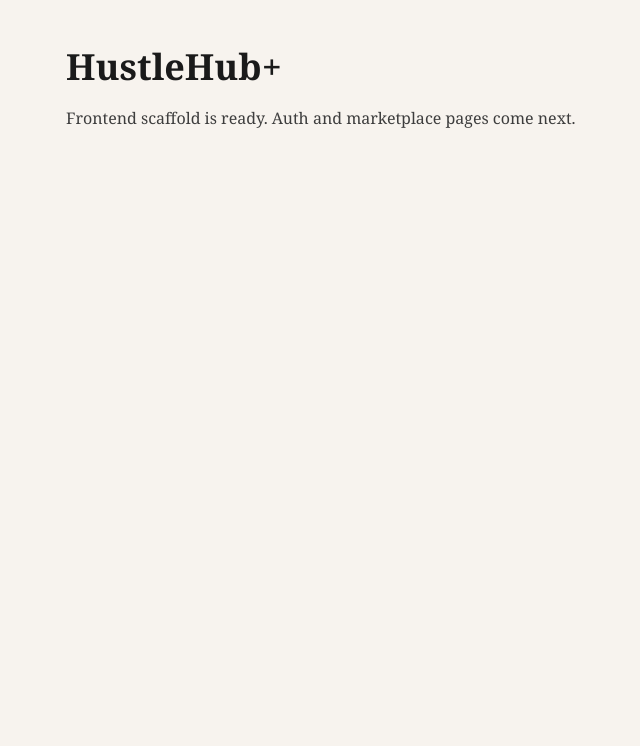
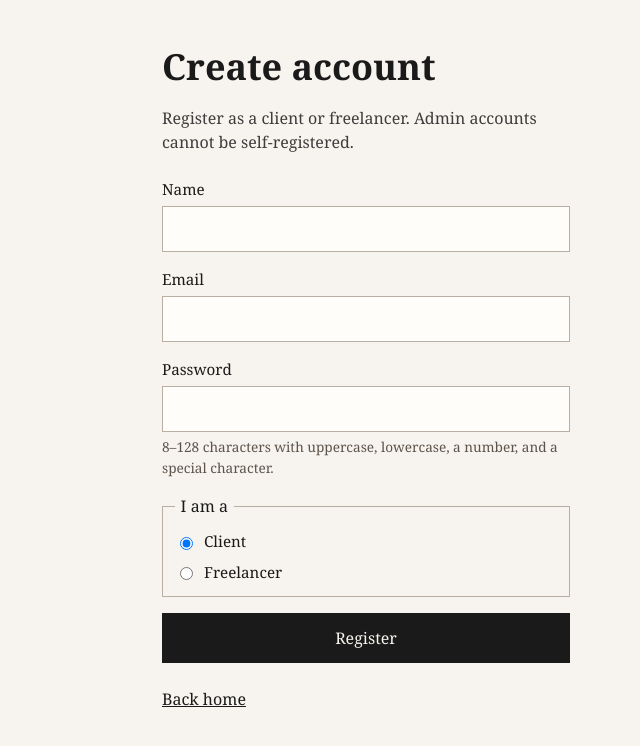
Before and after one commit to akzz98/HustleHub, a React (Vite) app in the folder client/: page /register in a window 1280 px wide. Before the commit this address led to /. Shown: the top 746 px of the page, without its empty margins (274-914 px from the left). Built offline with nearby package versions, Linux system fonts and the light colour scheme; no server answers.

Commit message:
feat(frontend): implement registration page and API integration for user registration

```diff
--- a/client/src/App.jsx
+++ b/client/src/App.jsx
@@ -1,12 +1,14 @@
 import { BrowserRouter, Navigate, Route, Routes } from 'react-router-dom';
 import HomePage from './pages/HomePage';
+import RegisterPage from './pages/RegisterPage';
 
 function App() {
   return (
     <BrowserRouter>
       <Routes>
         <Route path="/" element={<HomePage />} />
-        {/* 8.2+ pages: /register, /login, /gigs, … */}
+        <Route path="/register" element={<RegisterPage />} />
+        {/* 8.3+ pages: /login, /gigs, … */}
         <Route path="*" element={<Navigate to="/" replace />} />
       </Routes>
     </BrowserRouter>
--- a/client/src/api/config.js
+++ b/client/src/api/config.js
@@ -1,9 +1,4 @@
-// Vite only exposes env vars prefixed with VITE_
+// Empty string = same origin (Vite proxy in dev). Set VITE_API_URL for a direct API host.
 const apiBaseUrl = (import.meta.env.VITE_API_URL || '').replace(/\/$/, '');
 
-if (!apiBaseUrl) {
-  // Fail early in the console so missing .env is obvious during development.
-  console.warn('VITE_API_URL is not set. Copy client/.env.example to client/.env');
-}
-
 export { apiBaseUrl };
--- /dev/null
+++ b/client/src/api/http.js
@@ -0,0 +1,44 @@
+import { apiBaseUrl } from './config';
+
+async function apiRequest(path, options = {}) {
+  const url = `${apiBaseUrl}${path}`;
+  const headers = {
+    'Content-Type': 'application/json',
+    ...(options.headers || {}),
+  };
+
+  let response;
+  try {
+    response = await fetch(url, {
+      ...options,
+      headers,
+    });
+  } catch {
+    throw new Error('Unable to reach the server. Is the API running?');
+  }
+
+  const contentType = response.headers.get('content-type') || '';
+  const isJson = contentType.includes('application/json');
+  const body = isJson ? await response.json() : null;
+
+  if (!response.ok) {
+    const message =
+      (body && typeof body.error === 'string' && body.error) ||
+      `Request failed (${response.status}).`;
+    const error = new Error(message);
+    error.status = response.status;
+    error.body = body;
+    throw error;
+  }
+
+  return body;
+}
+
+function registerUser({ name, email, password, role }) {
+  return apiRequest('/api/auth/register', {
+    method: 'POST',
+    body: JSON.stringify({ name, email, password, role }),
+  });
+}
+
+export { apiRequest, registerUser };
--- a/client/src/index.css
+++ b/client/src/index.css
@@ -24,8 +24,8 @@ body {
   min-height: 100vh;
 }
 
-main {
-  max-width: 40rem;
+.page {
+  max-width: 28rem;
   margin: 0 auto;
   padding: 2.5rem 1.25rem;
 }
@@ -35,7 +35,88 @@ h1 {
   margin: 0 0 0.75rem;
 }
 
-p {
-  margin: 0;
+.lede {
+  margin: 0 0 1.5rem;
   color: #3d3d3d;
 }
+
+.form {
+  display: grid;
+  gap: 1rem;
+}
+
+.form label {
+  display: grid;
+  gap: 0.35rem;
+  font-size: 0.95rem;
+}
+
+.form input[type='text'],
+.form input[type='email'],
+.form input[type='password'] {
+  font: inherit;
+  padding: 0.65rem 0.75rem;
+  border: 1px solid #b8aea2;
+  background: #fffdf9;
+  color: inherit;
+}
+
+.form fieldset {
+  margin: 0;
+  padding: 0.75rem;
+  border: 1px solid #b8aea2;
+  display: grid;
+  gap: 0.5rem;
+}
+
+.form legend {
+  padding: 0 0.35rem;
+}
+
+.form .choice {
+  display: flex;
+  align-items: center;
+  gap: 0.5rem;
+}
+
+.hint {
+  font-size: 0.85rem;
+  color: #5c534a;
+}
+
+.form button {
+  font: inherit;
+  padding: 0.75rem 1rem;
+  border: 1px solid #1a1a1a;
+  background: #1a1a1a;
+  color: #f7f3ee;
+  cursor: pointer;
+}
+
+.form button:disabled {
+  opacity: 0.6;
+  cursor: not-allowed;
+}
+
+.message {
+  margin: 0;
+  padding: 0.75rem;
+}
+
+.message-error {
+  background: #f4e4e1;
+  color: #6b2a22;
+}
+
+.message-success {
+  background: #e3efe6;
+  color: #1f4d2d;
+}
+
+.footer-link {
+  margin: 1.5rem 0 0;
+}
+
+.footer-link a {
+  color: #1a1a1a;
+}
--- a/client/src/pages/HomePage.jsx
+++ b/client/src/pages/HomePage.jsx
@@ -1,8 +1,13 @@
+import { Link } from 'react-router-dom';
+
 function HomePage() {
   return (
-    <main>
+    <main className="page">
       <h1>HustleHub+</h1>
-      <p>Frontend scaffold is ready. Auth and marketplace pages come next.</p>
+      <p className="lede">Freelance marketplace — browse gigs, book work, track income.</p>
+      <p className="footer-link">
+        <Link to="/register">Create an account</Link>
+      </p>
     </main>
   );
 }
--- /dev/null
+++ b/client/src/pages/RegisterPage.jsx
@@ -0,0 +1,143 @@
+import { useState } from 'react';
+import { Link } from 'react-router-dom';
+import { registerUser } from '../api/http';
+
+const INITIAL_FORM = {
+  name: '',
+  email: '',
+  password: '',
+  role: 'client',
+};
+
+function RegisterPage() {
+  const [form, setForm] = useState(INITIAL_FORM);
+  const [error, setError] = useState('');
+  const [success, setSuccess] = useState(null);
+  const [submitting, setSubmitting] = useState(false);
+
+  function handleChange(event) {
+    const { name, value } = event.target;
+    setForm((current) => ({ ...current, [name]: value }));
+  }
+
+  async function handleSubmit(event) {
+    event.preventDefault();
+    setError('');
+    setSuccess(null);
+    setSubmitting(true);
+
+    try {
+      const user = await registerUser(form);
+      setSuccess(user);
+      setForm(INITIAL_FORM);
+    } catch (err) {
+      setError(err.message || 'Registration failed.');
+    } finally {
+      setSubmitting(false);
+    }
+  }
+
+  return (
+    <main className="page">
+      <h1>Create account</h1>
+      <p className="lede">
+        Register as a client or freelancer. Admin accounts cannot be self-registered.
+      </p>
+
+      <form className="form" onSubmit={handleSubmit} noValidate>
+        <label htmlFor="name">
+          Name
+          <input
+            id="name"
+            name="name"
+            type="text"
+            autoComplete="name"
+            maxLength={100}
+            required
+            value={form.name}
+            onChange={handleChange}
+          />
+        </label>
+
+        <label htmlFor="email">
+          Email
+          <input
+            id="email"
+            name="email"
+            type="email"
+            autoComplete="email"
+            required
+            value={form.email}
+            onChange={handleChange}
+          />
+        </label>
+
+        <label htmlFor="password">
+          Password
+          <input
+            id="password"
+            name="password"
+            type="password"
+            autoComplete="new-password"
+            minLength={8}
+            maxLength={128}
+            required
+            value={form.password}
+            onChange={handleChange}
+          />
+          <span className="hint">
+            8–128 characters with uppercase, lowercase, a number, and a special character.
+          </span>
+        </label>
+
+        <fieldset>
+          <legend>I am a</legend>
+          <label className="choice" htmlFor="role-client">
+            <input
+              id="role-client"
+              type="radio"
+              name="role"
+              value="client"
+              checked={form.role === 'client'}
+              onChange={handleChange}
+            />
+            Client
+          </label>
+          <label className="choice" htmlFor="role-freelancer">
+            <input
+              id="role-freelancer"
+              type="radio"
+              name="role"
+              value="freelancer"
+              checked={form.role === 'freelancer'}
+              onChange={handleChange}
+            />
+            Freelancer
+          </label>
+        </fieldset>
+
+        {error ? (
+          <p className="message message-error" role="alert">
+            {error}
+          </p>
+        ) : null}
+
+        {success ? (
+          <p className="message message-success" role="status">
+            Account created for {success.name} ({success.email}). You can sign in next.
+          </p>
+        ) : null}
+
+        <button type="submit" disabled={submitting}>
+          {submitting ? 'Creating…' : 'Register'}
+        </button>
+      </form>
+
+      <p className="footer-link">
+        <Link to="/">Back home</Link>
+      </p>
+    </main>
+  );
+}
+
+export default RegisterPage;
--- a/client/vite.config.js
+++ b/client/vite.config.js
@@ -1,11 +1,24 @@
-import { defineConfig } from 'vite';
+import { defineConfig, loadEnv } from 'vite';
 import react from '@vitejs/plugin-react';
 
 // https://vite.dev/config/
-export default defineConfig({
-  plugins: [react()],
-  server: {
-    port: 5173,
-    strictPort: true,
-  },
+export default defineConfig(({ mode }) => {
+  const env = loadEnv(mode, process.cwd(), '');
+  const apiTarget = env.VITE_API_PROXY_TARGET || 'https://localhost:3000';
+
+  return {
+    plugins: [react()],
+    server: {
+      port: 5173,
+      strictPort: true,
+      // Proxy /api → HTTPS API so the browser avoids CORS and self-signed cert issues in dev.
+      proxy: {
+        '/api': {
+          target: apiTarget,
+          changeOrigin: true,
+          secure: false, // local self-signed TLS
+        },
+      },
+    },
+  };
 });
```
Also changed, not shown: 2 other files (tests, documents, lock files or other folders).
